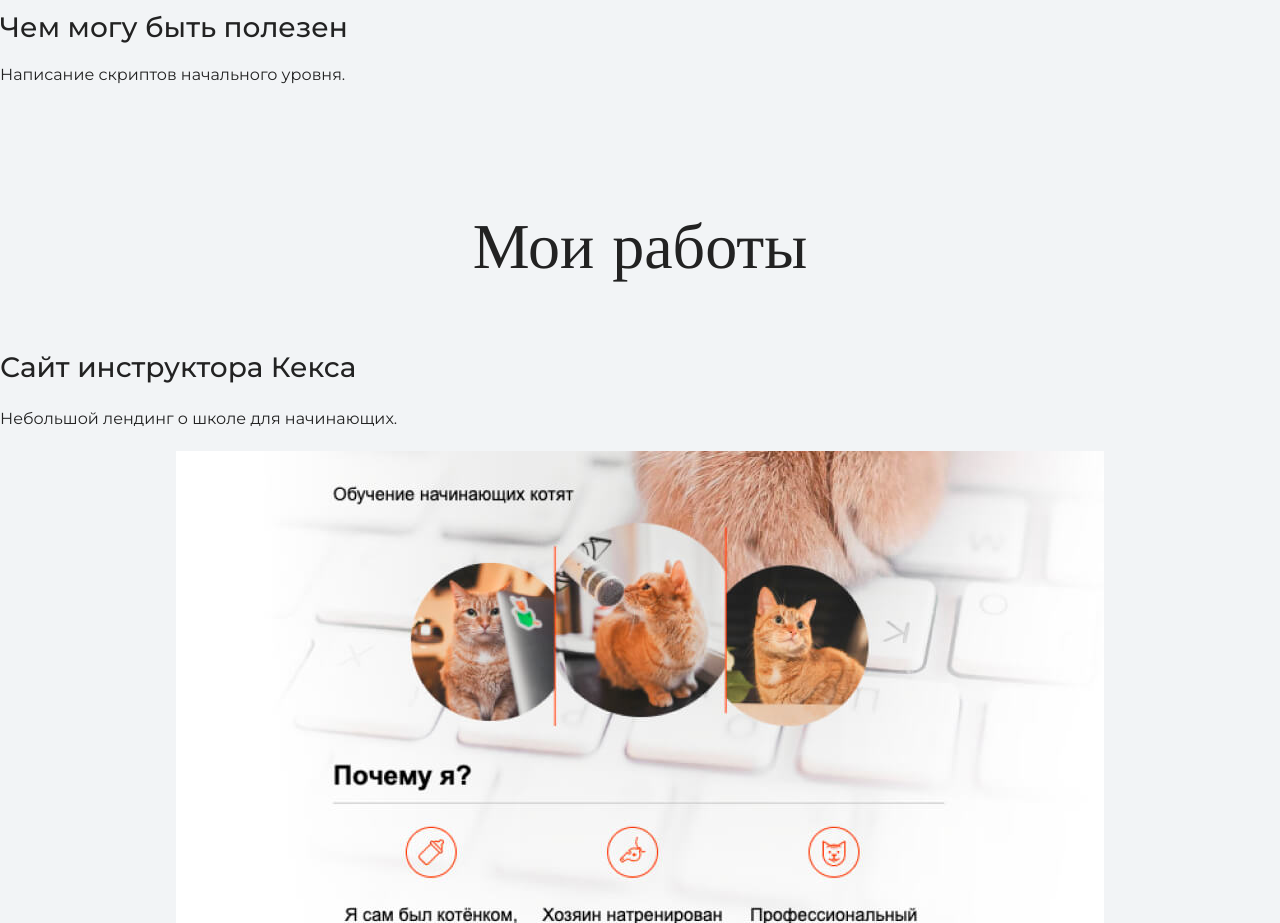
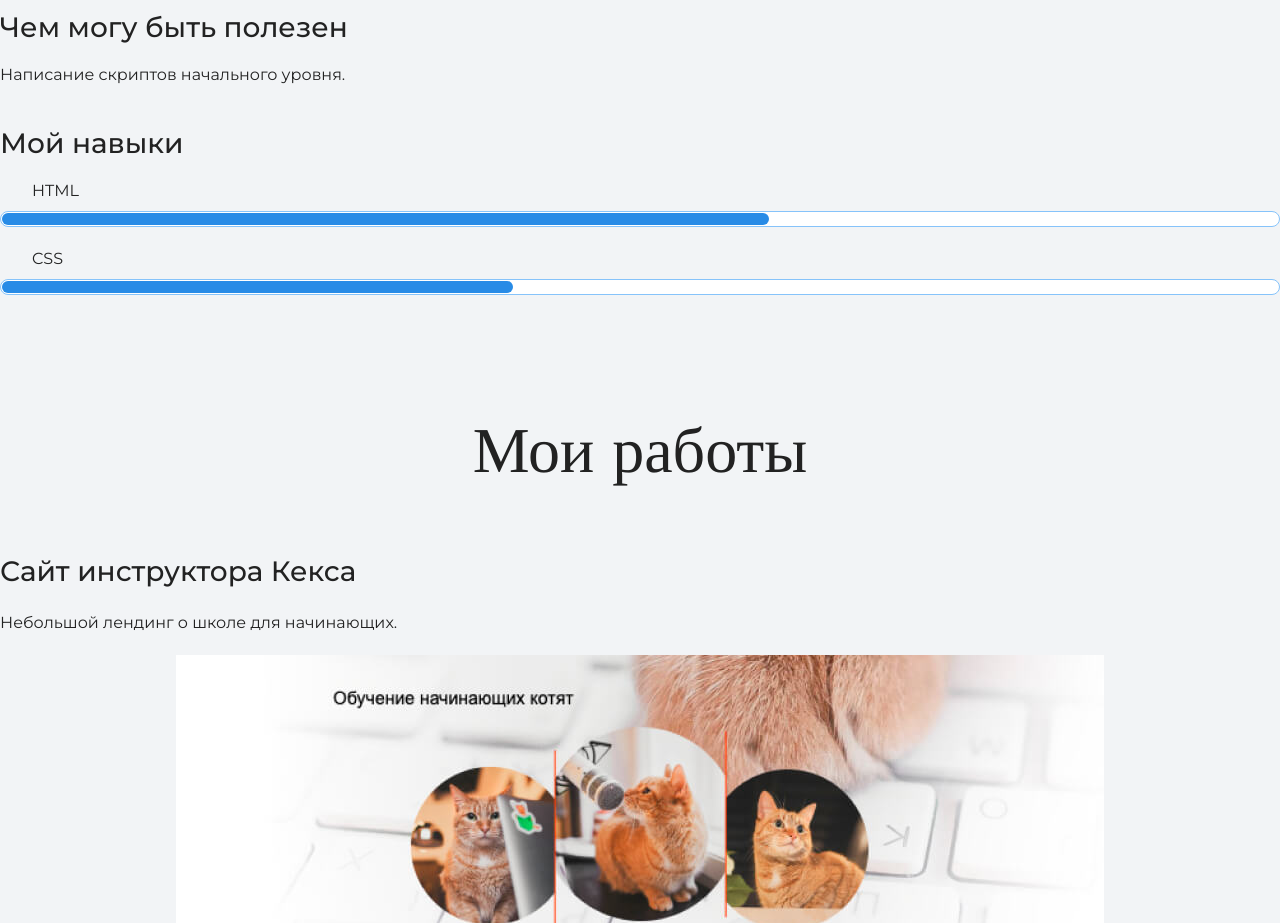
Before and after one commit to AndreiKachur/the-first-one, a plain HTML site: page index.html in a window 1280 px wide. Shown: the part 1860-2783 px from the top of the page. Drawn offline with nearby package versions, Linux system fonts and the light colour scheme.

Commit message:
Update index.html

```diff
--- a/index.html
+++ b/index.html
@@ -33,6 +33,15 @@
       <p>Окончил МГИУ по специальности "экономист-менеджер".</p>
       <h3>Чем могу быть полезен</h3>
       <p>Написание скриптов начального уровня.</p>
+	<div class = 'skills'>
+		<h3>Мой навыки</h3>
+		<dl class = 'skills-list'>
+			<dt class = 'skills-html'>HTML</dt>
+			<dd class = 'level'><div style="width: 60%;">60%</div></dd>
+    			<dt class = 'skills-css'>CSS</dt>
+    			<dd class = 'level'><div style="width: 40%;">40%</div></dd>
+		</dl>
+	    </div>
     </section>
 
     <section class="portfolio">
```
